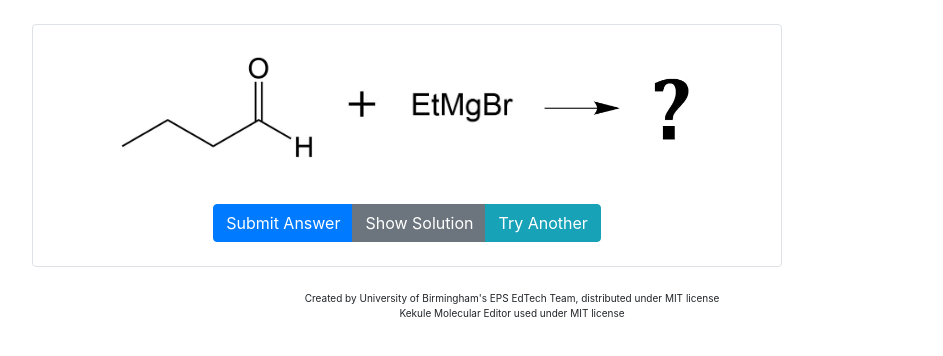
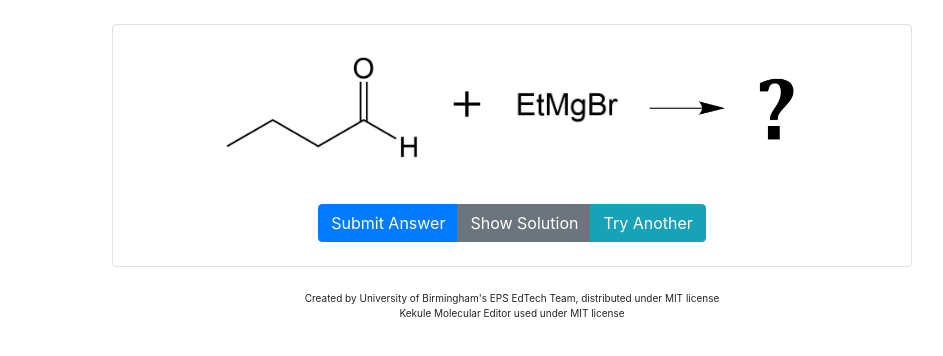
Before and after one commit to tomstemur/ChemRand, a plain HTML site: page index.html in a window 1280 px wide. Shown: the whole page, without its empty margins (128-1071 px from the left). Drawn offline with nearby package versions, Linux system fonts and the light colour scheme; a script that the page names is missing.

Commit message:
Update style.css

```diff
--- a/style.css
+++ b/style.css
@@ -16,11 +16,11 @@
 
 .wholePage {
   text-align: center;
-  width: 750px;
+  width: 800px;
 }
 
 .content {
-  max-width:960px;
+  max-width:800px;
   margin:auto;
 }
 
```
